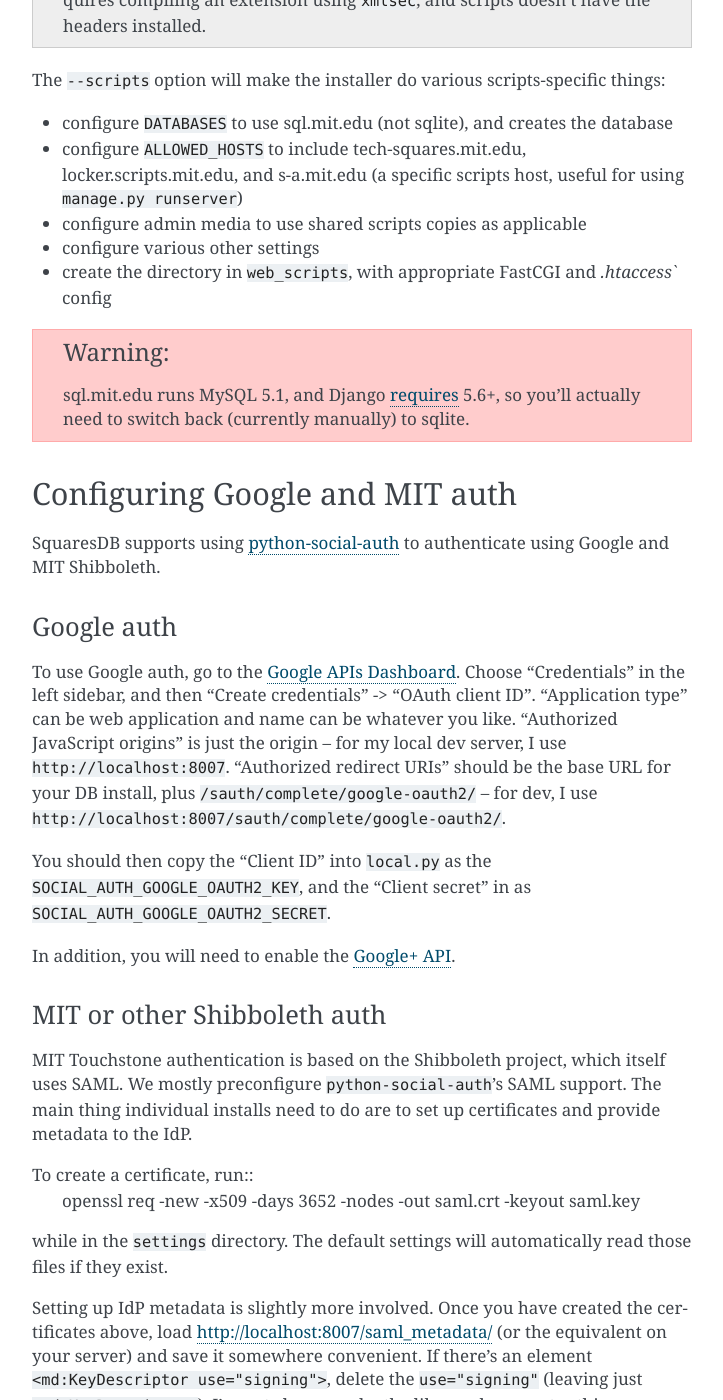
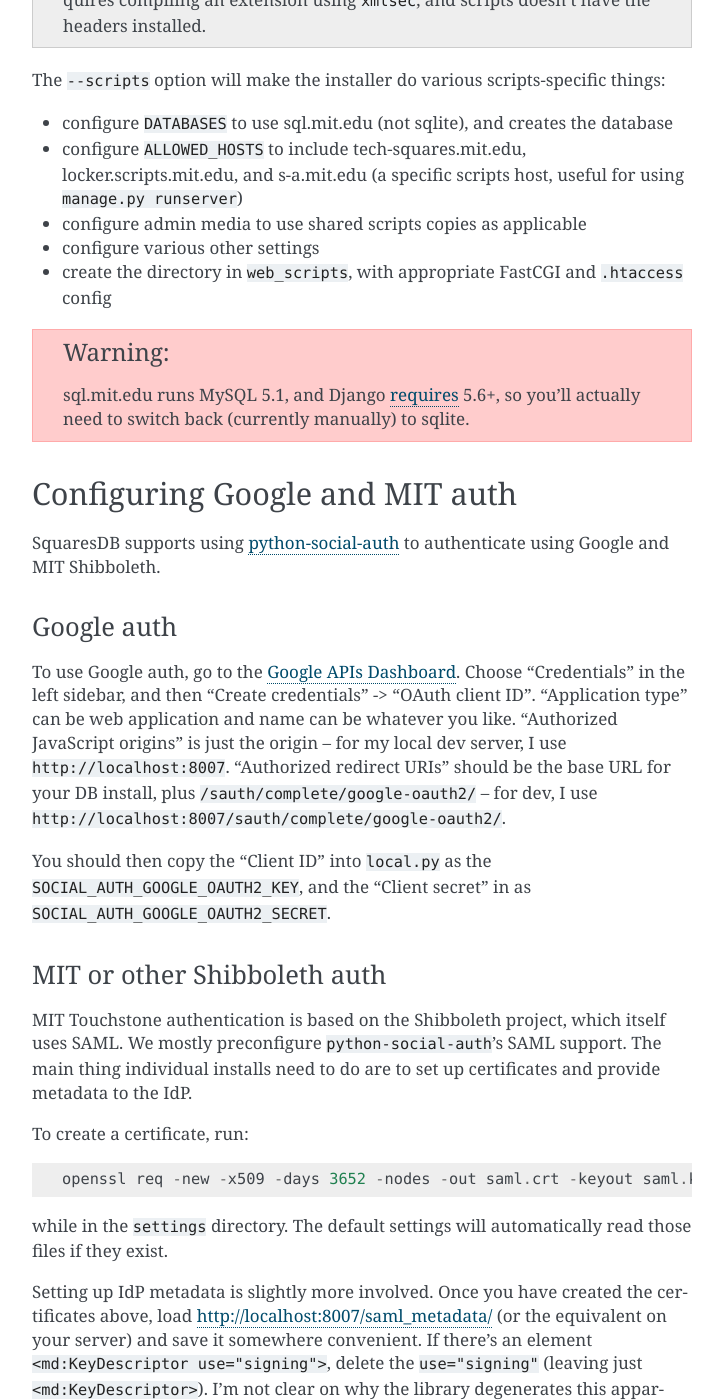
Before and after one commit to tech-squares/squaresdb, a Sphinx documentation site: the page built from docs/installing.rst, in a window 1280 px wide and 1400 px high, scrolled down 1501 px. Shown: the whole window, without its empty margins (388-1111 px from the left). Built offline with Sphinx 7.4.7, drawn with Linux system fonts in a browser that asks for light colours; pages that are not in the unit, such as notebooks, are missing from menus; some of the changed text lies outside the part shown.

Commit message:
Install docs: formatting tweaks and update for newer deps

```diff
--- a/docs/installing.rst
+++ b/docs/installing.rst
@@ -67,7 +67,7 @@
   using ``manage.py runserver``)
 - configure admin media to use shared scripts copies as applicable
 - configure various other settings
-- create the directory in ``web_scripts``, with appropriate FastCGI and `.htaccess`` config
+- create the directory in ``web_scripts``, with appropriate FastCGI and ``.htaccess`` config
 
 .. warning:: sql.mit.edu runs MySQL 5.1, and Django `requires <https://docs.djangoproject.com/en/3.0/ref/databases/#version-support>`_ 5.6+, so you'll actually need to switch back (currently manually) to sqlite.
 
@@ -95,10 +95,7 @@
 ``SOCIAL_AUTH_GOOGLE_OAUTH2_KEY``, and the "Client secret" in as
 ``SOCIAL_AUTH_GOOGLE_OAUTH2_SECRET``.
 
-In addition, you will need to enable the `Google+ API`_.
-
 .. _Google APIs Dashboard: https://console.developers.google.com/apis/dashboard
-.. _Google+ API: https://console.developers.google.com/apis/library/plus.googleapis.com/
 
 MIT or other Shibboleth auth
 ^^^^^^^^^^^^^^^^^^^^^^^^^^^^
@@ -106,6 +103,7 @@
 MIT Touchstone authentication is based on the Shibboleth project, which itself uses SAML. We mostly preconfigure ``python-social-auth``'s SAML support. The main thing individual installs need to do are to set up certificates and provide metadata to the IdP.
 
 To create a certificate, run::
+
     openssl req -new -x509 -days 3652 -nodes -out saml.crt -keyout saml.key
 
 while in the ``settings`` directory. The default settings will automatically
```
Also changed, not shown: other parts of docs/installing.rst (+1 -1 lines).
